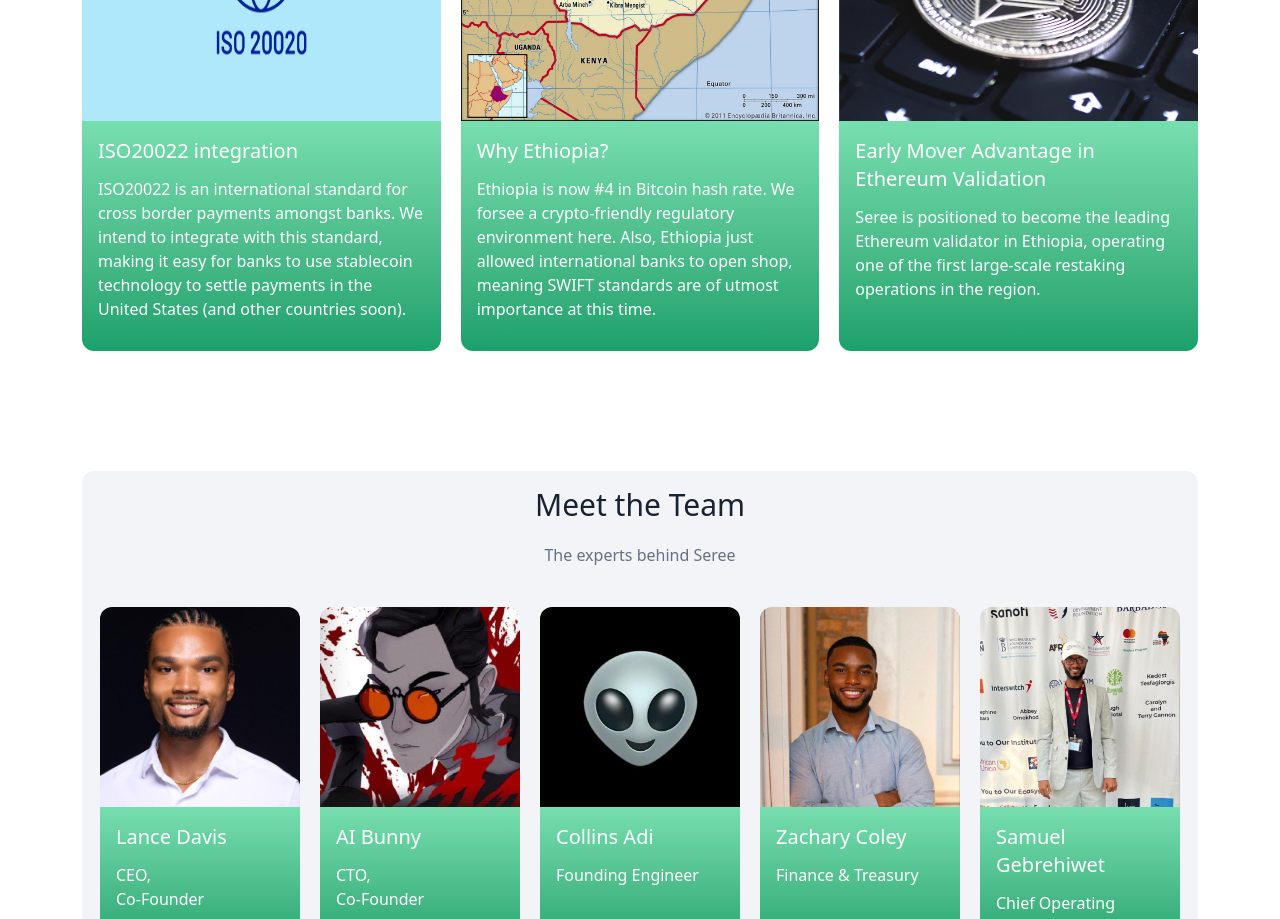
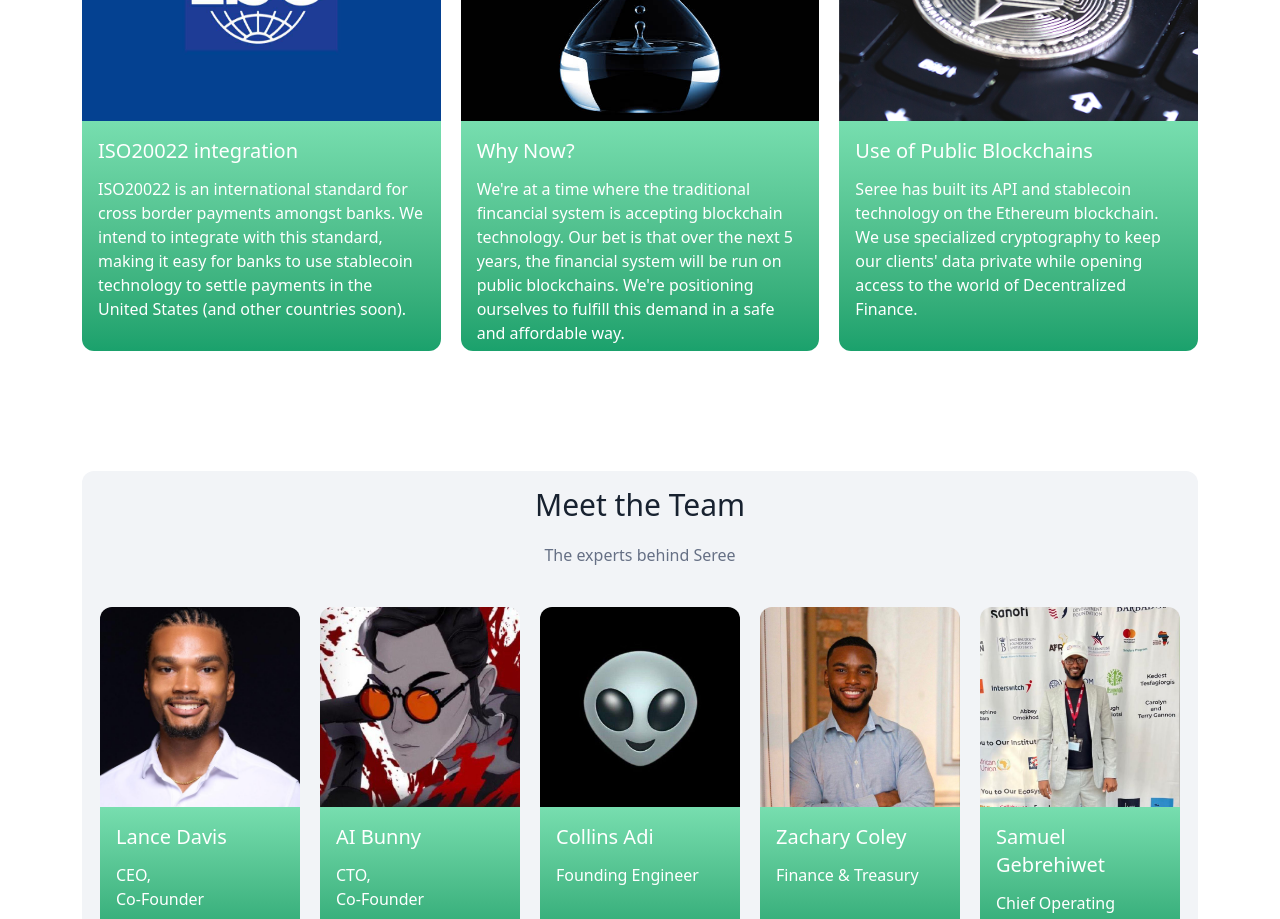
Before and after one commit to 0xseree/website, a React (Vite) app: page / in a window 1280 px wide. Shown: the part 1500-2419 px from the top of the page. Built offline with nearby package versions, Linux system fonts and the light colour scheme.

Commit message:
feat: globalization

```diff
--- a/src/components/FAQs.tsx
+++ b/src/components/FAQs.tsx
@@ -60,7 +60,7 @@ const FAQs = () => {
     {
       question: "What is a Validator?",
       answer:
-        "A validator is a node on a blockchain network that verifies transactions and creates new blocks. In Proof of Stake systems, validators are chosen based on their stake, while in other systems, they may be chosen based on different criteria. Seree runs Ethereum PoS validators in Ethiopia.",
+        "A validator is a node on a blockchain network that verifies transactions and creates new blocks. In Proof of Stake systems, validators are chosen based on their stake, while in other systems, they may be chosen based on different criteria. Seree runs Ethereum PoS validators.",
     },
     {
       question: "What is Restaking?",
--- a/src/components/WhyEthereun.tsx
+++ b/src/components/WhyEthereun.tsx
@@ -56,13 +56,14 @@ export const WhyEthereun = () => {
             />
           </div>
           <div className="h-[230px] bg-gradient-to-b from-[#77DEAF] to-[#1AA16C] rounded-bl-xl rounded-br-xl p-4">
-            <h3 className="text-white text-xl font-medium">Why Ethiopia?</h3>
+            <h3 className="text-white text-xl font-medium">Why Now?</h3>
 
             <p className="mt-3 text-white">
-              Ethiopia is now #4 in Bitcoin hash rate. We forsee a
-              crypto-friendly regulatory environment here. Also, Ethiopia just
-              allowed international banks to open shop, meaning SWIFT standards
-              are of utmost importance at this time.
+              We're at a time where the traditional fincancial system
+              is accepting blockchain technology. Our bet is that over
+              the next 5 years, the financial system will be run on
+              public blockchains. We're positioning ourselves to fulfill
+              this demand in a safe and affordable way.
             </p>
           </div>
         </div>
@@ -77,13 +78,12 @@ export const WhyEthereun = () => {
           </div>
           <div className="h-[230px] bg-gradient-to-b from-[#77DEAF] to-[#1AA16C] rounded-bl-xl rounded-br-xl p-4">
             <h3 className="text-white text-xl font-medium">
-              Early Mover Advantage in Ethereum Validation
+              Use of Public Blockchains
             </h3>
-
             <p className="mt-3 text-white">
-              Seree is positioned to become the leading Ethereum validator in
-              Ethiopia, operating one of the first large-scale restaking
-              operations in the region.
+              Seree has built its API and stablecoin technology on the Ethereum blockchain. We use specialized cryptography to
+              keep our clients' data private while opening access to
+              the world of Decentralized Finance.
             </p>
           </div>
         </div>
```
Also changed, not shown: public/2025-02-28 14.55.02.jpg, public/iso-image.jpeg.
